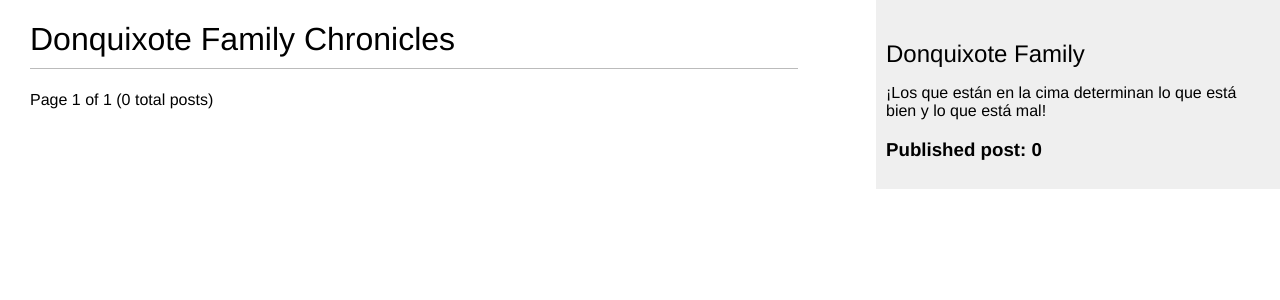
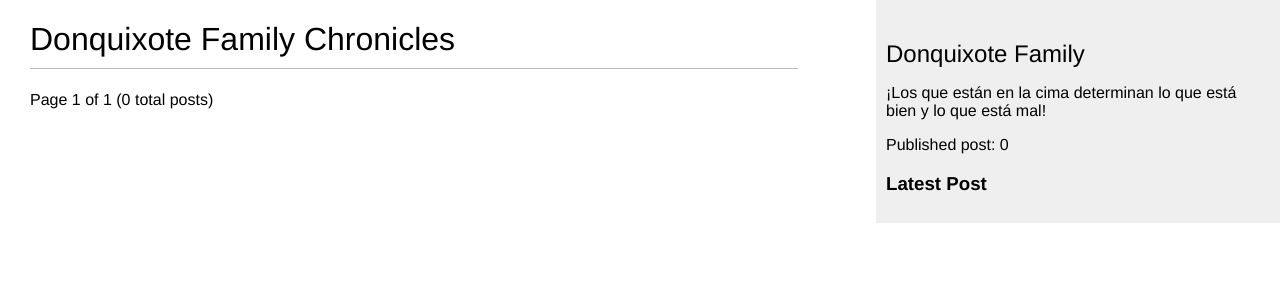
Before and after one commit to Cruz-coder310/donquixote_blog, a Django app: page /chronicles/ in a window 1280 px wide. Shown: the top 300 px of the page. Run offline with Django 5.2, Linux system fonts and the light colour scheme; data that the repository does not hold is empty.

Commit message:
feat: add inclusion tag for sidebar posts

```diff
--- a/chronicles/templatetags/chronicles_extras.py
+++ b/chronicles/templatetags/chronicles_extras.py
@@ -18,3 +18,9 @@ def markdown_format(text):
 def get_post_count():
     post_count = Post.published.count()
     return post_count
+
+
+@register.inclusion_tag("chronicles/latest_posts.html")
+def get_latest_posts(count=5):
+    latest_posts = Post.published.order_by("-publish")[:count]
+    return {"latest_posts": latest_posts}
--- a/templates/_base.html
+++ b/templates/_base.html
@@ -20,7 +20,9 @@
         <div id="sidebar">
             <h2>Donquixote Family</h2>
             <p>¡Los que están en la cima determinan lo que está bien y lo que está mal!</p>
-            <h3>Published post: {% get_post_count %}</h3>
+            <p>Published post: {% get_post_count %}</p>
+            <h3>Latest Post</h3>
+            {% get_latest_posts 3 %}
         </div>
     </body>
 </html>
--- /dev/null
+++ b/templates/chronicles/latest_posts.html
@@ -0,0 +1,7 @@
+<ul>
+    {% for post in latest_posts %}
+        <li>
+            <a href="{{ post.get_absolute_url }}">{{ post.title }}</a>
+        </li>
+    {% endfor %}
+</ul>
```
